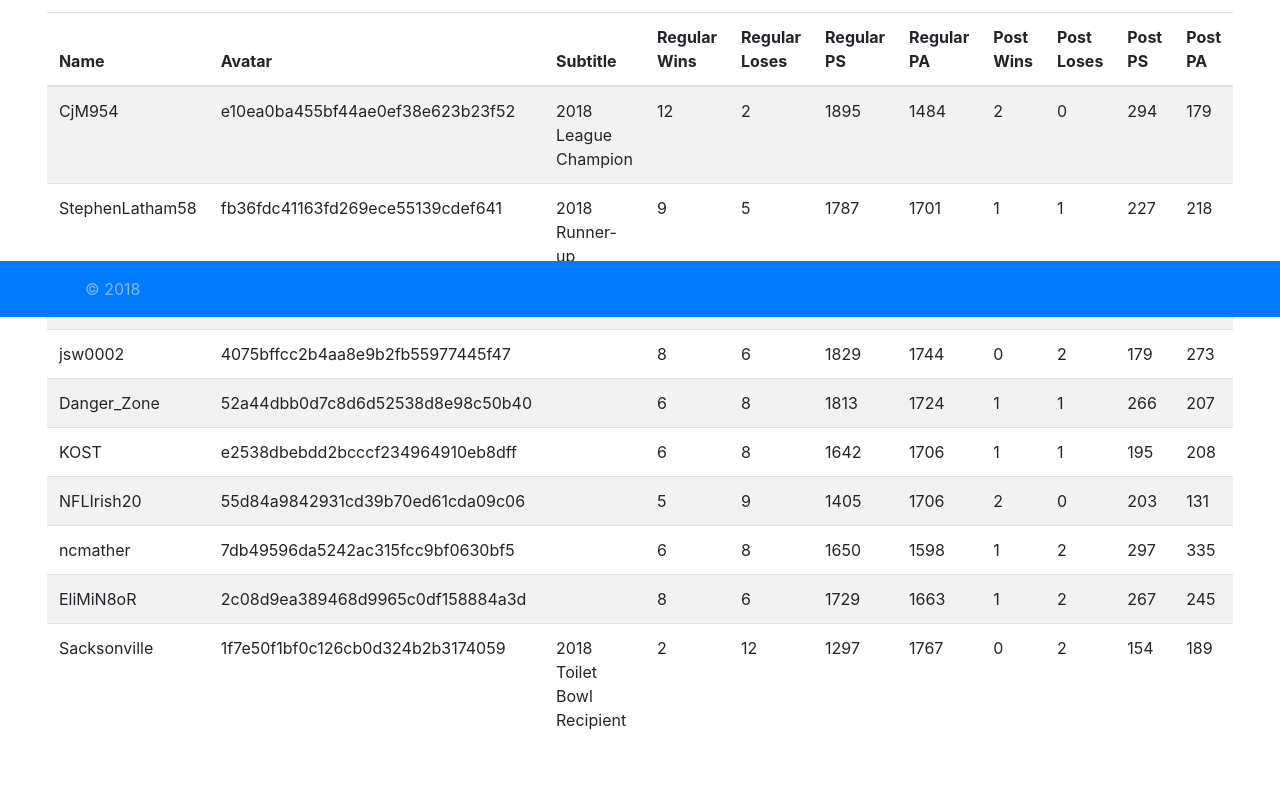
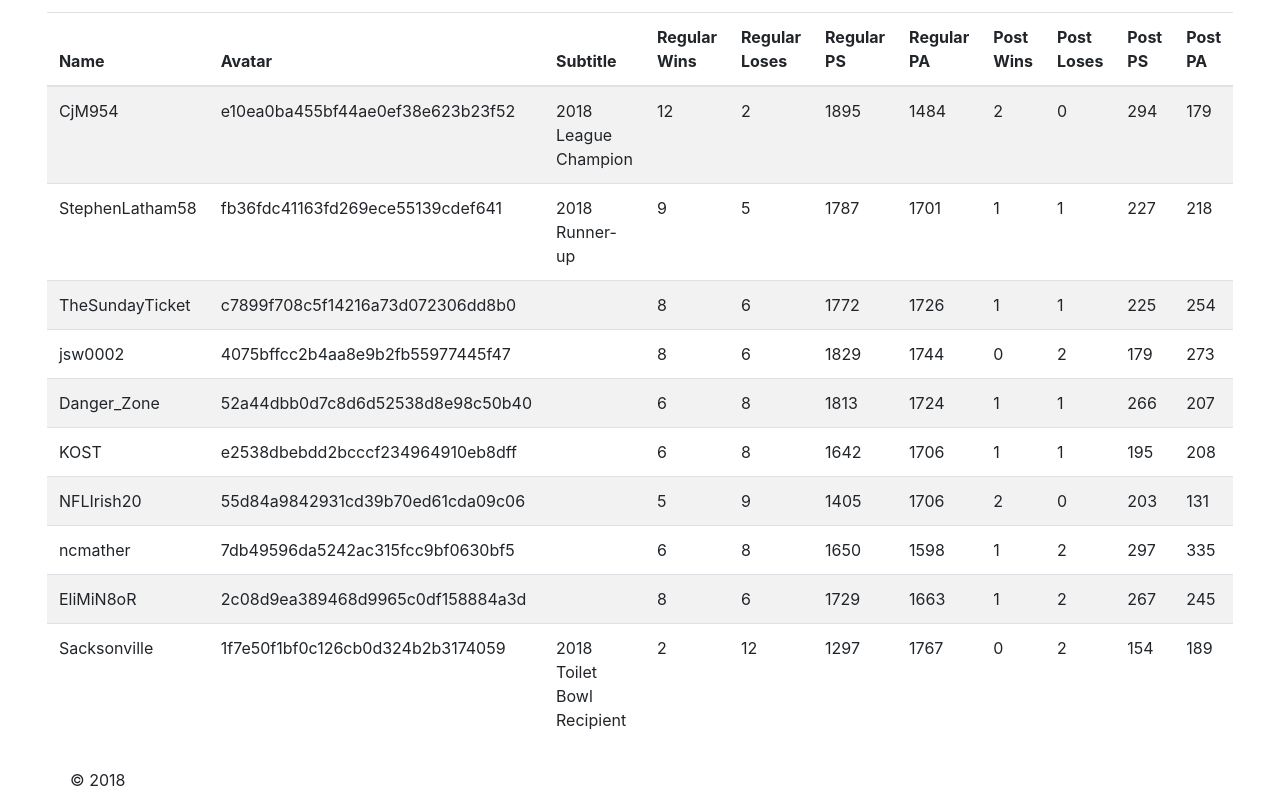
Before and after one commit to jsw0002/children-of-thanos, a Nuxt app: page / in a window 1280 px wide. Shown: the part 483-1283 px from the top of the page. Before the commit the page ends 1243 px from the top, so only its background shows below. Built offline with nearby package versions, Linux system fonts and the light colour scheme; no server answers.

Commit message:
updated nav and footer

```diff
--- a/components/Navigation.vue
+++ b/components/Navigation.vue
@@ -2,12 +2,12 @@
   <section class="navigation">
     <b-navbar toggleable="md" type="dark" variant="primary">
       <div class="container">
-        <b-navbar-brand href="/">Children of Thanos</b-navbar-brand>
+        <b-navbar-brand href="/children-of-thanos">Children of Thanos</b-navbar-brand>
         <b-navbar-toggle target="nav_collapse"></b-navbar-toggle>
         <b-collapse is-nav id="nav_collapse">
           <b-navbar-nav>
-            <b-nav-item href="/">Home</b-nav-item>
-            <b-nav-item href="/constitution">Constitution</b-nav-item>
+            <b-nav-item href="/children-of-thanos">Home</b-nav-item>
+            <b-nav-item href="/children-of-thanos/constitution">Constitution</b-nav-item>
           </b-navbar-nav>
         </b-collapse>
       </div>
--- a/components/PageFooter.vue
+++ b/components/PageFooter.vue
@@ -1,12 +1,12 @@
 <template>
   <section class="footer">
-    <b-navbar toggleable="md" type="dark" variant="primary" fixed="bottom">
-      <div class="container bottom">
+    <b-container class="footer-copyright">
+      <b-row align-v="end">
         <span class="navbar-text">
           &copy; {{ new Date().getFullYear() }}
         </span>
-      </div>
-    </b-navbar>
+      </b-row>
+    </b-container>
   </section>
 </template>
 
```
Also changed, not shown: 1 other file (tests, documents, lock files or other folders).
